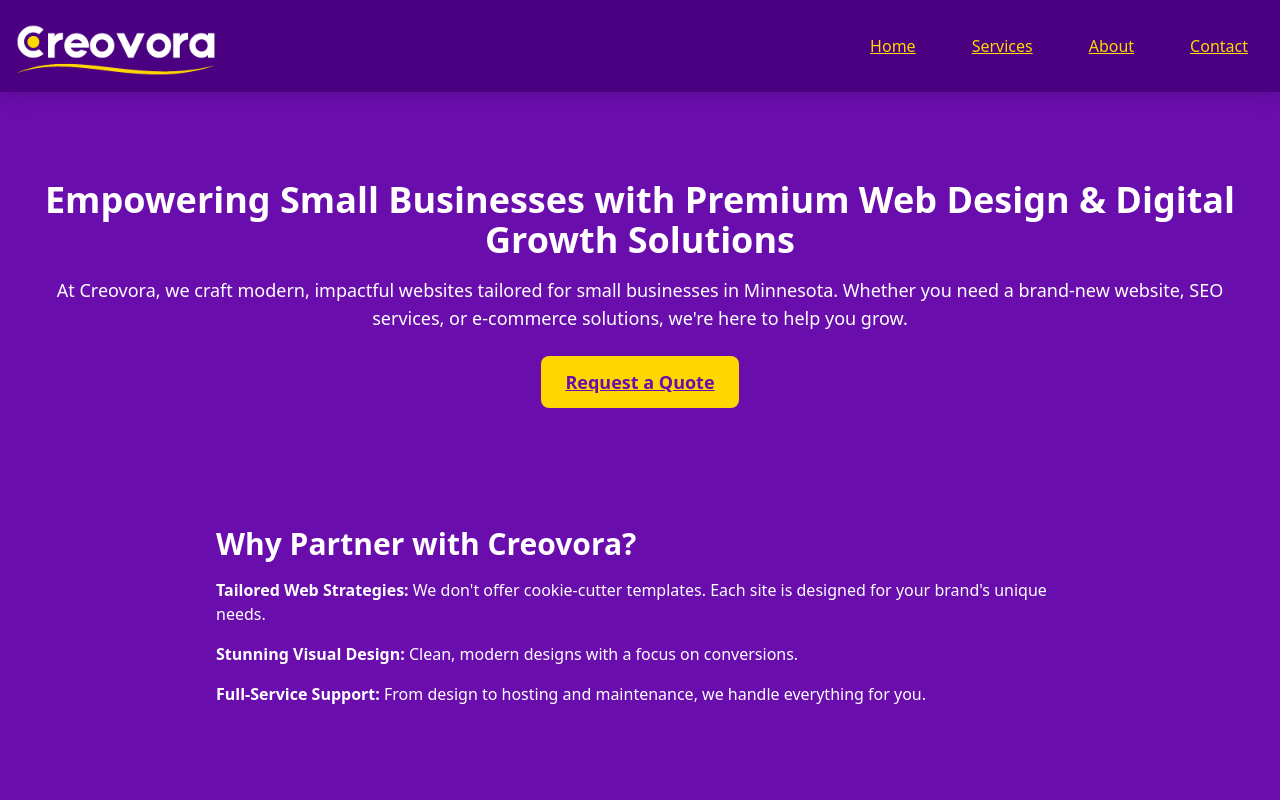
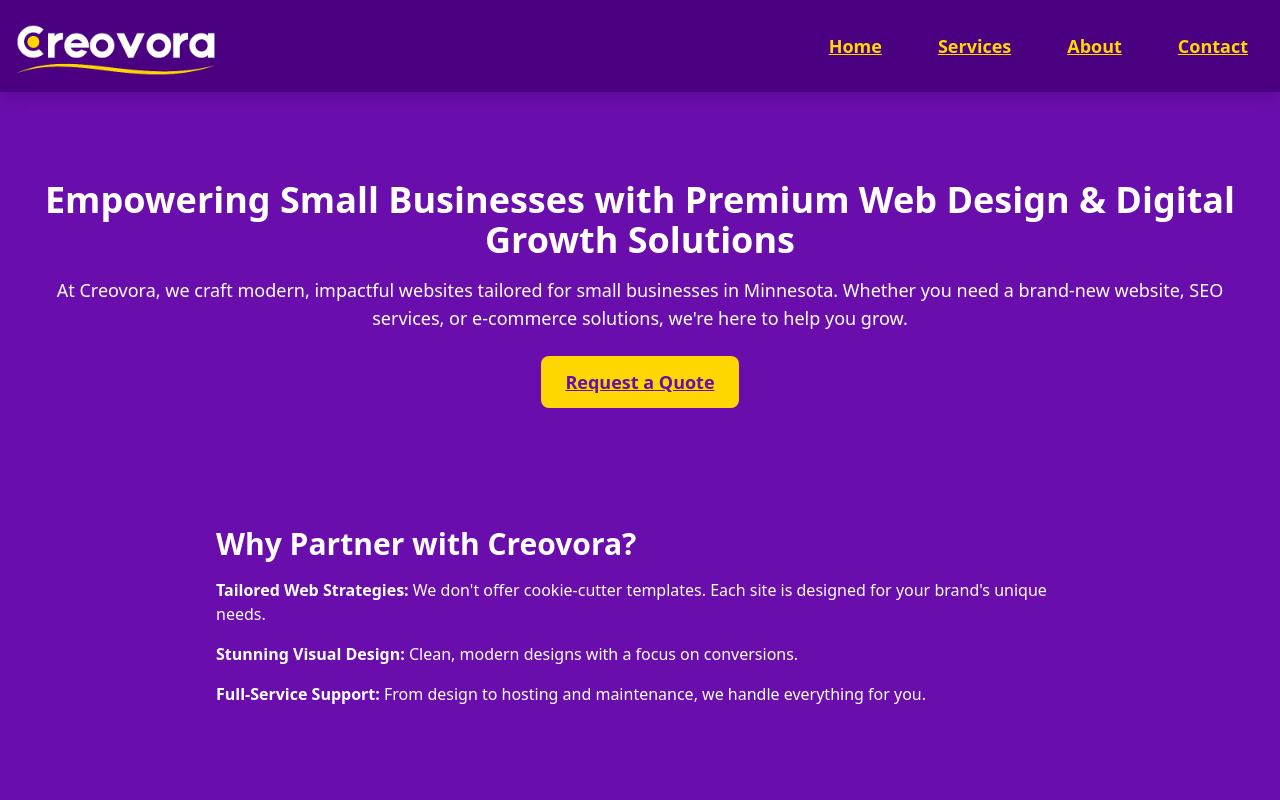
Before and after one commit to Creovora/creovora-website, a Next.js app: page / in a window 1280 px wide. Shown: the top 800 px of the page. Built offline with nearby package versions, Linux system fonts and the light colour scheme.

Commit message:
Fixing nav bar buttons.

```diff
--- a/src/components/Navbar.tsx
+++ b/src/components/Navbar.tsx
@@ -11,7 +11,7 @@ export default function Navbar() {
     <nav className="bg-darkPurple text-white p-4 shadow-lg">
       <div className="max-w-7xl mx-auto flex justify-between items-center">
 
-        {/* Logo Section with Clickable Logo (Removed Extra Text) */}
+        {/* Logo Section with Clickable Logo */}
         <Link href="/" className="flex items-center space-x-2">
           <Image
             src="/Creovora-text-logo-light-transparent.png"
@@ -35,11 +35,7 @@ export default function Navbar() {
             viewBox="0 0 24 24"
             xmlns="http://www.w3.org/2000/svg"
           >
-            <path
-              strokeLinecap="round"
-              strokeLinejoin="round"
-              d="M4 6h16M4 12h16M4 18h16"
-            />
+            <path strokeLinecap="round" strokeLinejoin="round" d="M4 6h16M4 12h16M4 18h16"/>
           </svg>
         </button>
 
@@ -49,26 +45,17 @@ export default function Navbar() {
             isOpen ? "translate-x-0" : "-translate-x-full"
           } transition-transform duration-300 md:translate-x-0`}
         >
-          <li className="text-center md:text-left">
-            <Link href="/" className="block p-4 hover:text-accent transition-colors">
-              Home
-            </Link>
-          </li>
-          <li className="text-center md:text-left">
-            <Link href="/services" className="block p-4 hover:text-accent transition-colors">
-              Services
-            </Link>
-          </li>
-          <li className="text-center md:text-left">
-            <Link href="/about" className="block p-4 hover:text-accent transition-colors">
-              About
-            </Link>
-          </li>
-          <li className="text-center md:text-left">
-            <Link href="/contact" className="block p-4 hover:text-accent transition-colors">
-              Contact
-            </Link>
-          </li>
+          {["Home", "Services", "About", "Contact"].map((item, index) => (
+            <li key={index} className="text-center md:text-left">
+              <Link
+                href={`/${item.toLowerCase()}`}
+                className="block py-2 px-4 text-lg font-semibold transition-all duration-300
+                           rounded-lg hover:bg-accent hover:text-primary hover:shadow-lg"
+              >
+                {item}
+              </Link>
+            </li>
+          ))}
         </ul>
       </div>
     </nav>
```
